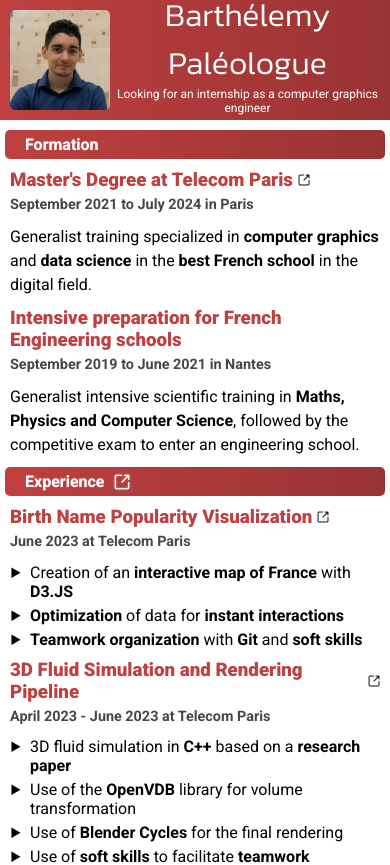
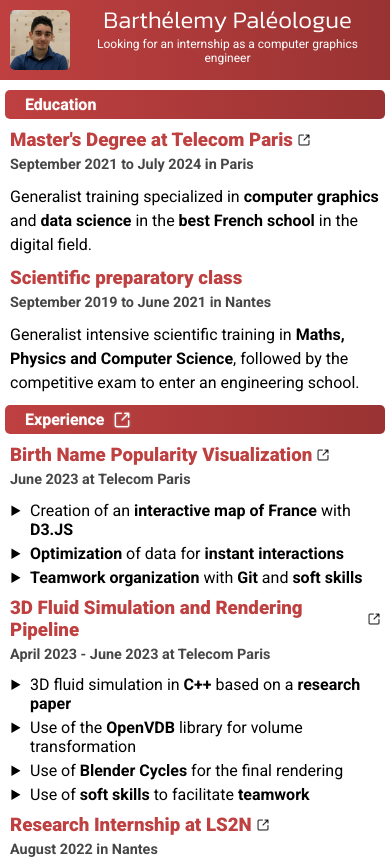
Before and after one commit to BarthPaleologue/resume, a Next.js app: page /resume/ in a window 390 px wide. Shown: the top 865 px of the page. Built offline with nearby package versions, Linux system fonts and the light colour scheme.

Commit message:
now the profile picture can be removed

```diff
--- a/src/app/header.tsx
+++ b/src/app/header.tsx
@@ -3,12 +3,13 @@ import Image from 'next/image';
 
 import profilePicture from '../../public/static/profile.jpeg';
 import { Lang, currentLang } from './internationalization';
+import { settings } from './resumeData/settings';
 
 export const Header = () => {
   return (
     <header>
       <div className="picturePanel">
-        <Image src={profilePicture} alt="Profile picture" />
+        <Image src={profilePicture} alt="Profile picture" hidden={!settings.showPicture} />
       </div>
       <div className="namePanel">
         <h1>Barthélemy Paléologue</h1>
--- a/src/app/page.tsx
+++ b/src/app/page.tsx
@@ -7,12 +7,14 @@ import { Languages } from './languageContainer';
 import { ContactContainer } from './contactContainer';
 
 import './styles/App.scss';
+import { Lang, currentLang } from './internationalization';
+import { settings } from './resumeData/settings';
 
 export default function Home() {
   return (
     <main className='App'>
       <Header />
-      <div className="panelContainer">
+      <div className={"panelContainer " + (settings.showPicture ? "withPicture" : "withoutPicture")}>
         <div className="largePanel">
           <Formations />
           <Experiences />
--- a/src/app/resumeData/experiences.ts
+++ b/src/app/resumeData/experiences.ts
@@ -64,7 +64,7 @@ export const experiences: Experience[] = [
     },
     {
         title: S({ fr: "Stage au LS2N (Laboratoire de recherche)", en: "Research Internship at LS2N" }),
-        url: "https://www.ls2n.fr/",
+        url: S({ fr: "https://www.ls2n.fr/", en: "https://www.ls2n.fr/?lang=en" }),
         when: S({ fr: "Août 2022 à Nantes", en: "August 2022 in Nantes" }),
         what: [
             S({ fr: "Coopération en <b>méthode agile</b> avec un chercheur", en: "<b>Agile method</b> <b>cooperation</b> with a researcher" }),
--- a/src/app/resumeData/formations.ts
+++ b/src/app/resumeData/formations.ts
@@ -13,12 +13,12 @@ export const formations: Formation[] = [
         url: S({ fr: "https://www.telecom-paris.fr/", en: "https://www.telecom-paris.fr/en/home" }),
         when: S({ fr: "Septembre 2021 à Juillet 2024 à Paris", en: "September 2021 to July 2024 in Paris" }),
         what: S({
-            fr: "Formation généraliste spécialisée en <b>graphisme</b> et <b>science des données</b> dans la <b>meilleure école</b> Française sur le numérique.",
+            fr: "Formation généraliste spécialisée en <b>informatique graphique</b> et <b>science des données</b> dans la <b>meilleure école</b> Française sur le numérique.",
             en: "Generalist training specialized in <b>computer graphics</b> and <b>data science</b> in the <b>best French school</b> in the digital field."
         })
     },
     {
-        title: S({ fr: "Classe Prépa MPSI/MP au lycée Clemenceau", en: "Intensive preparation for French Engineering schools" }),
+        title: S({ fr: "Classe Prépa MPSI/MP au lycée Clemenceau", en: "Scientific preparatory class" }),
         when: S({ fr: "Septembre 2019 à Juin 2021 à Nantes", en: "September 2019 to June 2021 in Nantes" }),
         what: S({
             fr: "Formation scientifique intensive généraliste en <b>Maths, Physique et Informatique</b>, suivie du concours pour intégrer une école d'ingénieur.",
--- /dev/null
+++ b/src/app/resumeData/settings.ts
@@ -0,0 +1,3 @@
+export const settings = {
+    showPicture: true,
+}
--- a/src/app/resumeData/skills.ts
+++ b/src/app/resumeData/skills.ts
@@ -1,4 +1,5 @@
-import { S } from "../internationalization";
+import { Lang, S, currentLang } from "../internationalization";
+import { settings } from "./settings";
 
 export type Skill = {
     title: string;
@@ -48,7 +49,7 @@ export const skills: SkillList[] = [
         skills: [
             { title: "Numpy / Sklearn / Keras / Pandas", yoe: 3 },
         ],
-        hidden: true
+        hidden: settings.showPicture
     },
     {
         title: "Desktop",
--- a/src/app/strings.ts
+++ b/src/app/strings.ts
@@ -1,7 +1,7 @@
 import { S } from "./internationalization";
 
 export const IS = {
-    formation: S({ fr: "Formation", en: "Formation" }),
+    formation: S({ fr: "Formation", en: "Education" }),
     experience: S({ fr: "Expérience", en: "Experience" }),
 
     skills: S({ fr: "Compétences", en: "Skills" }),
--- a/src/app/styles/App.scss
+++ b/src/app/styles/App.scss
@@ -37,13 +37,21 @@ body {
     display: flex;
     flex-direction: row-reverse;
     column-gap: 10px;
-    padding: 0 $spacing 10px $spacing;
+    padding: 0 $spacing 0 $spacing;
+
+    &.withoutPicture {
+      .smallPanel,
+      .largePanel {
+        margin-top: 4px;
+      }
+    }
 
     .largePanel,
     .smallPanel {
       display: flex;
       flex-direction: column;
       row-gap: 10px;
+      padding-bottom: 10px;
     }
 
     .largePanel {
@@ -60,20 +68,12 @@ body {
       margin-top: 106px;
       background: darken(beige, 5);
       border-radius: $border-radius;
-      padding-bottom: 10px;
+      //padding-bottom: 10px;
     }
   }
 }
 
 @media screen and (max-width: 800px) {
-  body header {
-    height: 120px;
-  }
-
-  body header h1 {
-    font-size: 200%;
-  }
-
   body .largePanel {
     width: 100%;
     float: none;
@@ -87,17 +87,7 @@ body {
   }
 }
 
-@media screen and (max-width: 800px) {
-  body header .namePanel h1 {
-    font-size: 200%;
-  }
-}
-
 @media screen and (max-width: 775px) {
-  body header .picturePanel {
-    height: 100%;
-  }
-
   section h2 {
     font-size: 100%;
   }
@@ -134,7 +124,7 @@ section {
     flex-grow: 0.3;
   }
 
-  justify-content: space-around;
+  //justify-content: space-around;
   border-radius: $border-radius;
 
   &>*:not(h2) {
--- a/src/app/styles/header.scss
+++ b/src/app/styles/header.scss
@@ -10,6 +10,12 @@ header {
 
     padding: 10px;
     box-sizing: border-box;
+
+    &.en {
+        img {
+            //display: none;
+        }
+    }
 
     .picturePanel {
         height: 210px;
@@ -27,6 +33,7 @@ header {
         display: flex;
         flex-direction: column;
         justify-content: center;
+
         h1 {
             font-family: 'Kanit', sans-serif;
             font-weight: 300;
@@ -44,3 +51,39 @@ header {
         }
     }
 }
+
+@media screen and (max-width: 800px) {
+    header {
+        height: 120px;
+
+        .namePanel {
+            h1 {
+                font-size: 200%;
+            }
+        }
+    }
+}
+
+@media screen and (max-width: 775px) {
+    header .picturePanel {
+        height: 100%;
+    }
+}
+
+@media screen and (max-width: 470px) {
+    header {
+        height: 100px;
+    }
+}
+
+@media screen and (max-width: 450px) {
+    header {
+        height: 80px;
+
+        .namePanel {
+            h1 {
+                font-size: 150%;
+            }
+        }
+    }
+}
```
